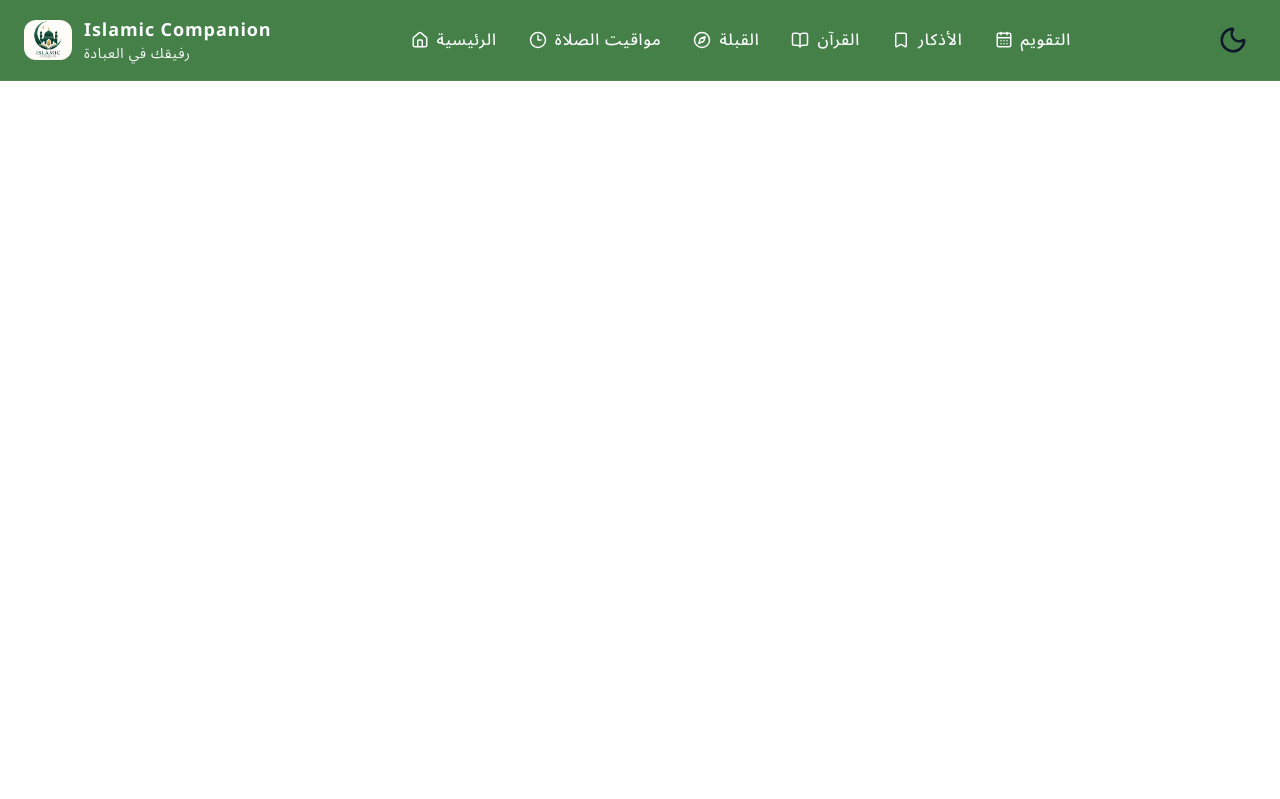
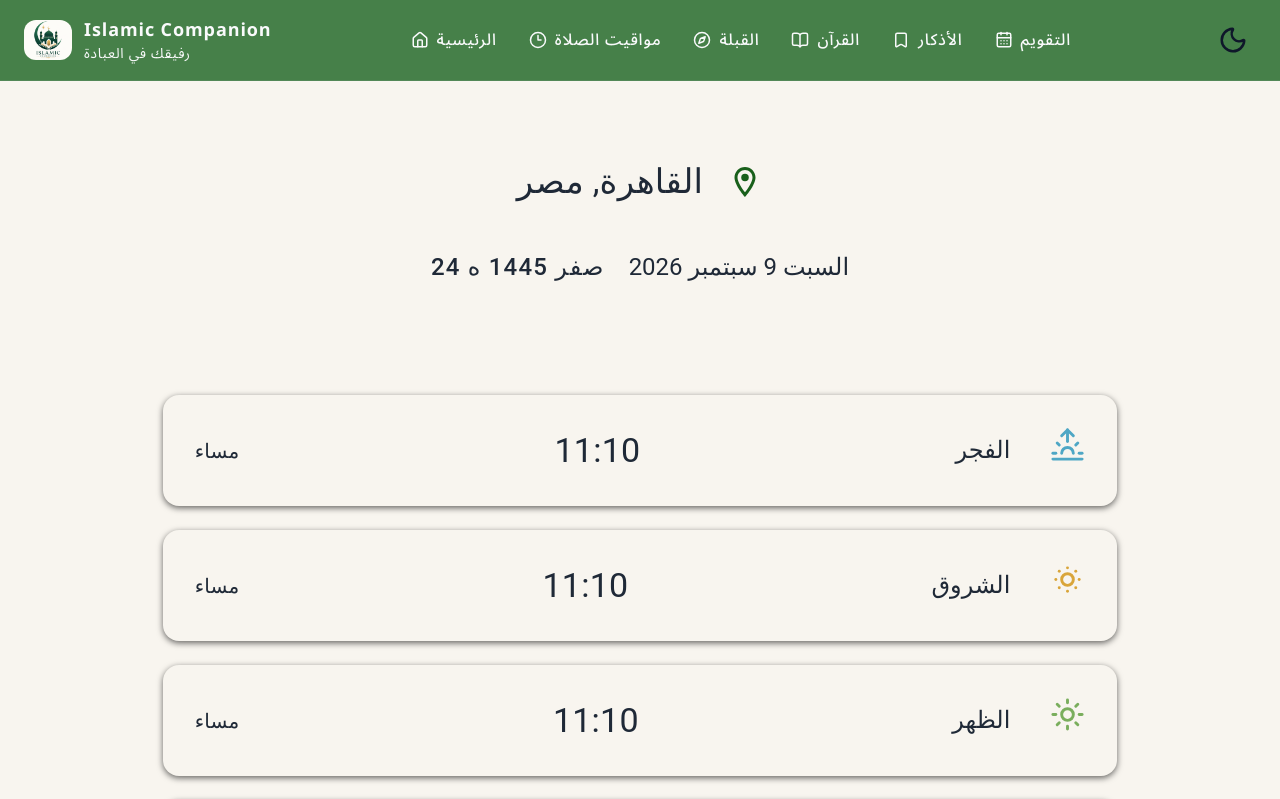
Before and after one commit to TahaAl-Qalyubiy/islamic-companion, a React (Vite) app: page /PrayerTimes in a window 1280 px wide. Shown: the top 799 px of the page. Built offline with nearby package versions, Linux system fonts and the light colour scheme.

Commit message:
UI prayerTimes

```diff
--- a/src/main.jsx
+++ b/src/main.jsx
@@ -11,12 +11,13 @@ import {
 import App from "./App";
 import MainPage from "./pages/MainPage";
 import Kaabe from "./pages/Kaabe";
+import PrayerTimes from "./pages/PrayerTimes";
 
 const router = createBrowserRouter(
 	createRoutesFromElements(
 		<Route path="/" element={<App />}>
 			<Route index element={<MainPage />} />
-			<Route path="PrayerTimes" element={""} />
+			<Route path="PrayerTimes" element={<PrayerTimes />} />
 			<Route path="Kaabe" element={<Kaabe />} />
 			<Route path="Quran" element={""} />
 			<Route path="Remembrances" element={""} />
--- a/src/pages/MainPage.jsx
+++ b/src/pages/MainPage.jsx
@@ -90,6 +90,7 @@ function MainPage() {
 				</Grid>
 
 				<HeroSection />
+
 				<Paper
 					className="flex justify-evenly flex-col-reverse sm:flex-row pt-6 sm:pt-0 items-center rounded-xl! bg-(--primary)! text-gray-50! relative
 	before:absolute
--- /dev/null
+++ b/src/pages/PrayerTimes.jsx
@@ -0,0 +1,63 @@
+import React from "react";
+import Container from "@mui/material/Container";
+import Grid from "@mui/material/Grid";
+import Typography from "@mui/material/Typography";
+import Paper from "@mui/material/Paper";
+import LocationOnOutlinedIcon from "@mui/icons-material/LocationOnOutlined";
+
+import { prayers } from "../data/prayers";
+
+function PrayerTimes() {
+	return (
+		<div className="bg-(--background)">
+			<Container maxWidth="lg">
+				<Grid container spacing={4}>
+					<Grid
+						size={12}
+						className="flex flex-col justify-center items-center py-20 gap-12"
+					>
+						<div className="flex justify-center items-center gap-3 sm:gap-6">
+							<Typography variant="h4" className="text-(--text)!">
+								القاهرة, مصر
+							</Typography>
+							<LocationOnOutlinedIcon className="text-(--primary)! text-4xl!" />
+						</div>
+						<div className="flex flex-col sm:flex-row-reverse justify-center items-center gap-6 ">
+							<Typography variant="h5" className="text-(--text)!">
+								السبت 9 سبتمبر 2026
+							</Typography>
+							<Typography
+								variant="h5"
+								className="text-(--text)! font-medium! tracking-wider!"
+							>
+								24 صفر 1445 ه
+							</Typography>
+						</div>
+					</Grid>
+					<Grid size={{ xs: 12, md: 10 }} className={"mx-auto mb-10"}>
+						{prayers.map((item) => {
+							const Icon = item.icon;
+							return (
+								<Paper
+									key={item.id}
+									className="flex flex-row-reverse justify-between items-center text-(--text)! bg-(--background)! shadow-[0_2px_6px_rgba(0,0,0,0.6)]! mb-6 rounded-2xl! py-8 px-4 sm:px-8 "
+								>
+									<div className="flex flex-row-reverse items-center gap-2 sm:gap-10">
+										<Icon size={35} color={item.color} className="mb-3" />
+										<Typography variant="h5">{item.name}</Typography>
+									</div>
+									<Typography variant="h4" className="tracking-tighter">
+										{item.time}
+									</Typography>
+									<Typography variant="h6">{item.timing}</Typography>
+								</Paper>
+							);
+						})}
+					</Grid>
+				</Grid>
+			</Container>
+		</div>
+	);
+}
+
+export default PrayerTimes;
```
